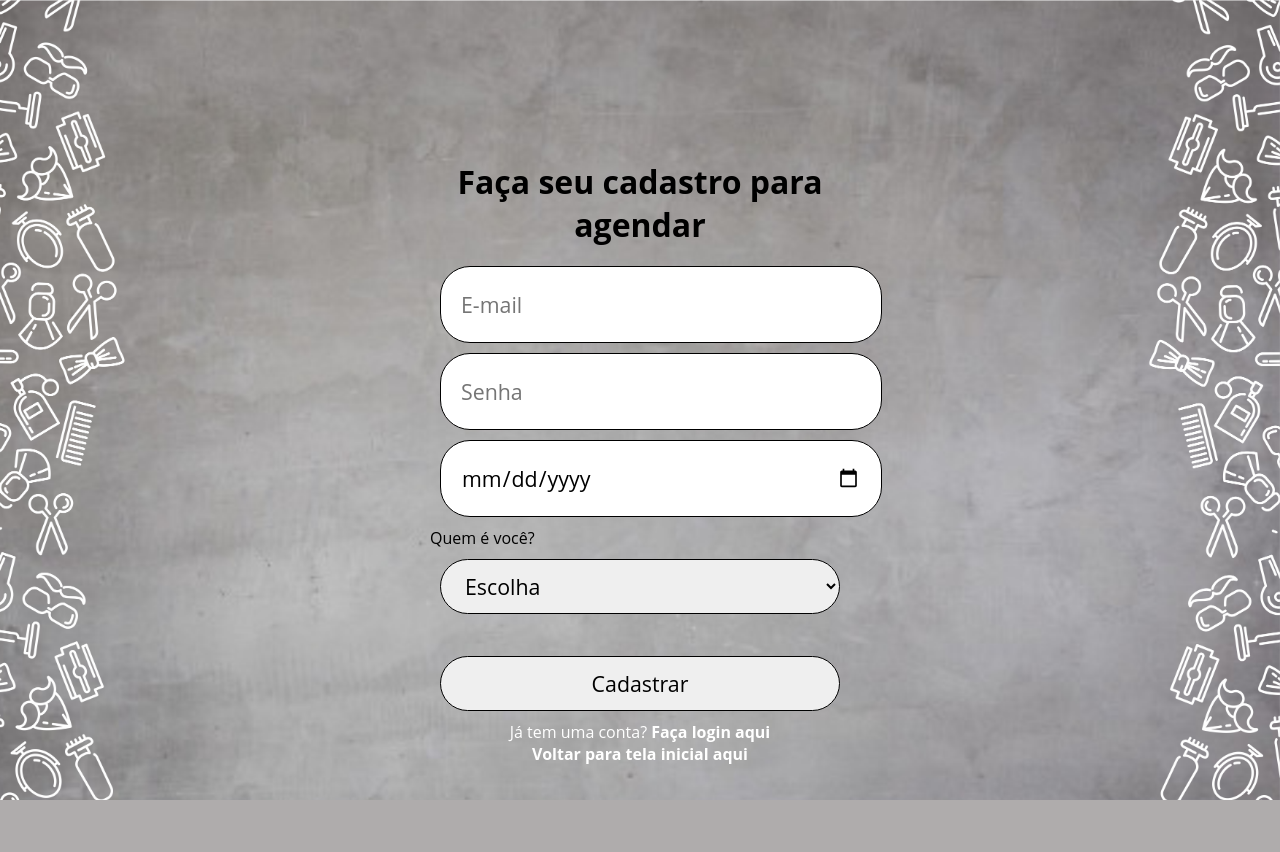
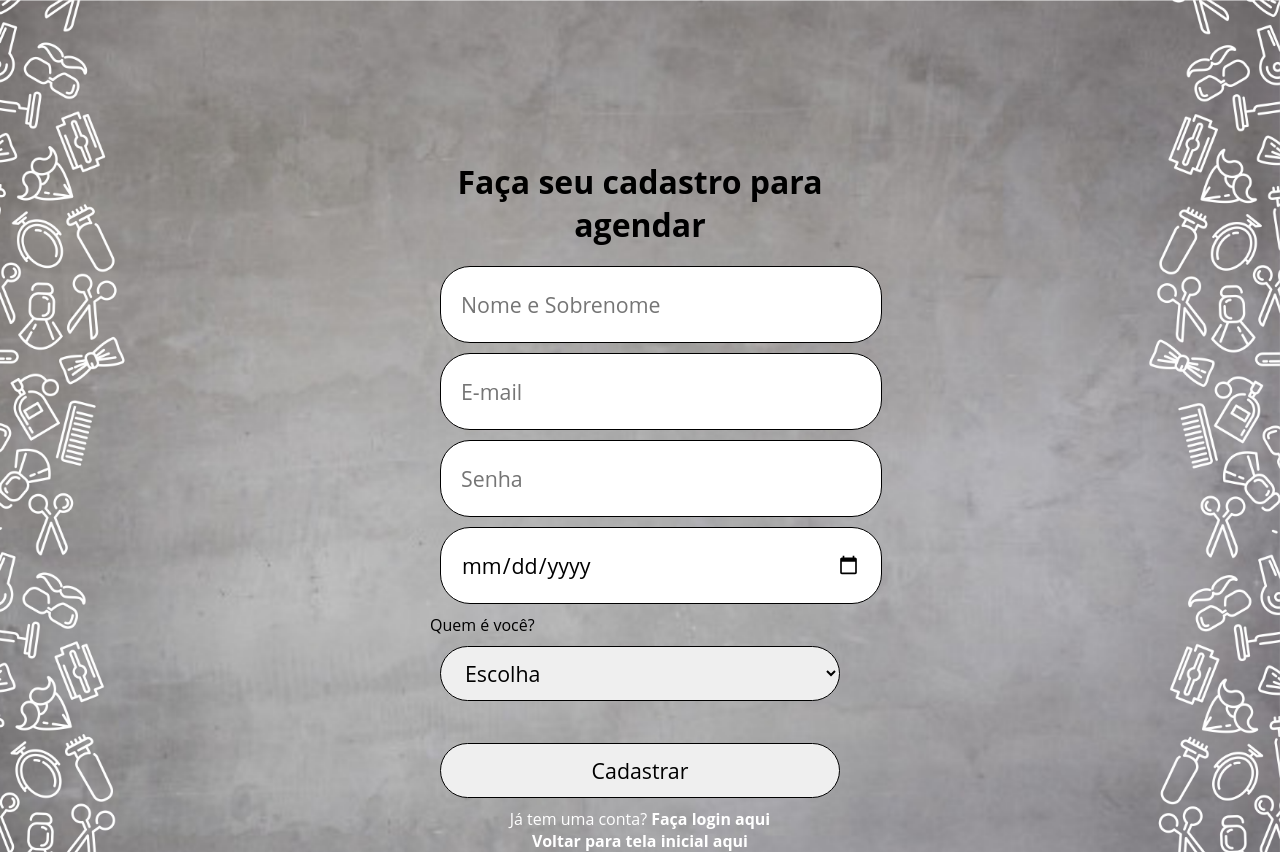
Before and after one commit to TechCab/EspacoBela, a PHP site: template views/cadastroUsuario.php in a window 1280 px wide. Before the commit the page ends 800 px from the top, so only its background shows below. Run offline with PHP 8.4, Linux system fonts and the light colour scheme; the template is opened without the code that fills it, so the values that code supplies are empty.

Commit message:
revisão forms

```diff
--- a/views/cadastroUsuario.php
+++ b/views/cadastroUsuario.php
@@ -11,6 +11,7 @@
     <div id="corpo-form">
 <h1>Faça seu cadastro para agendar</h1>
 <form method = "POST">
+    <input type="nome" name="nome" required="required"  placeholder="Nome e Sobrenome">
     <input type="email" name="email_cad" required="required"  placeholder="E-mail">
     <input type="senha"  name="senha_cad" required="required" placeholder="Senha">
     <input type="date" name="datanasc_cad" required="required"  placeholder="Data de Nasc. xx/xx/xx">
```
